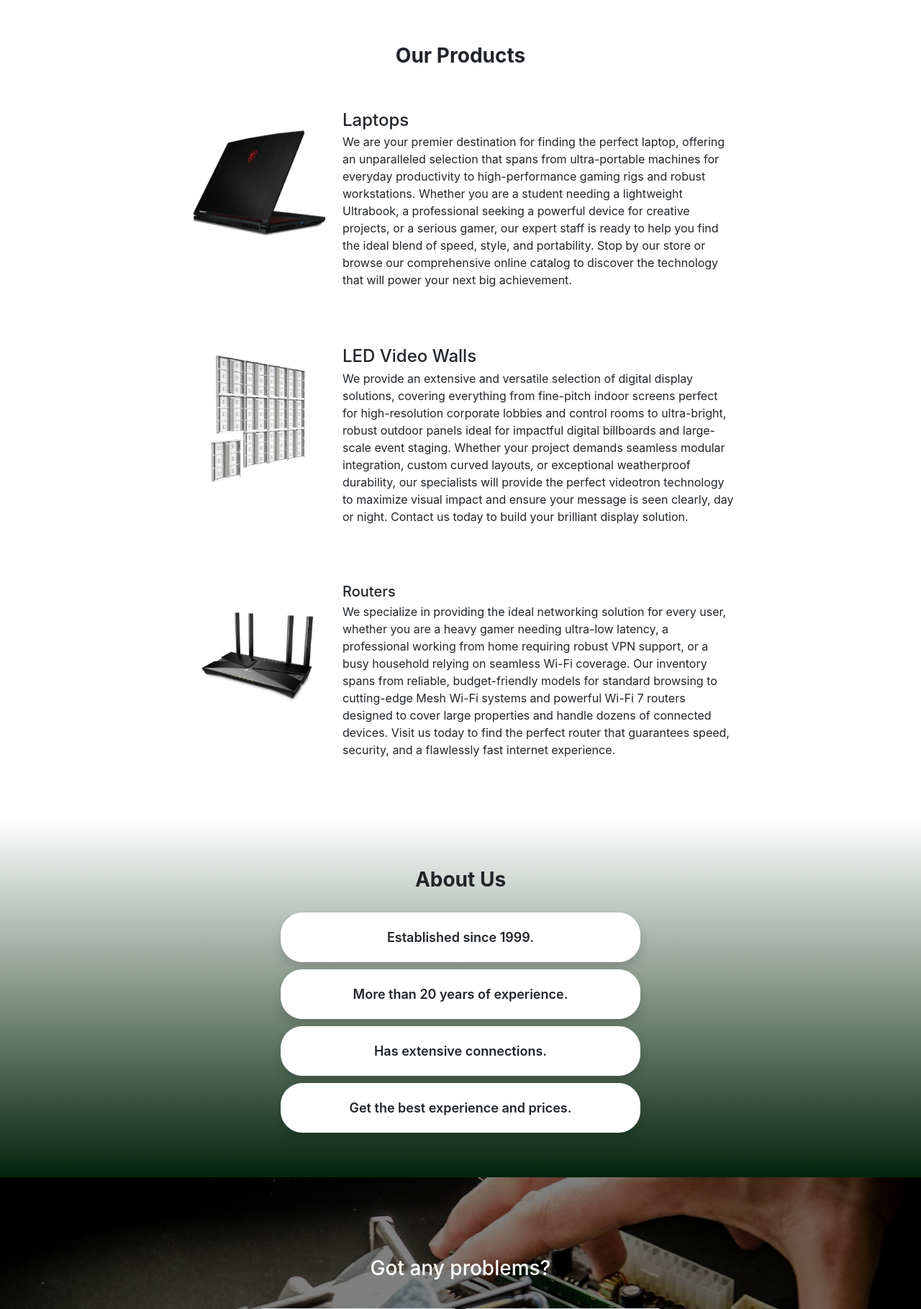
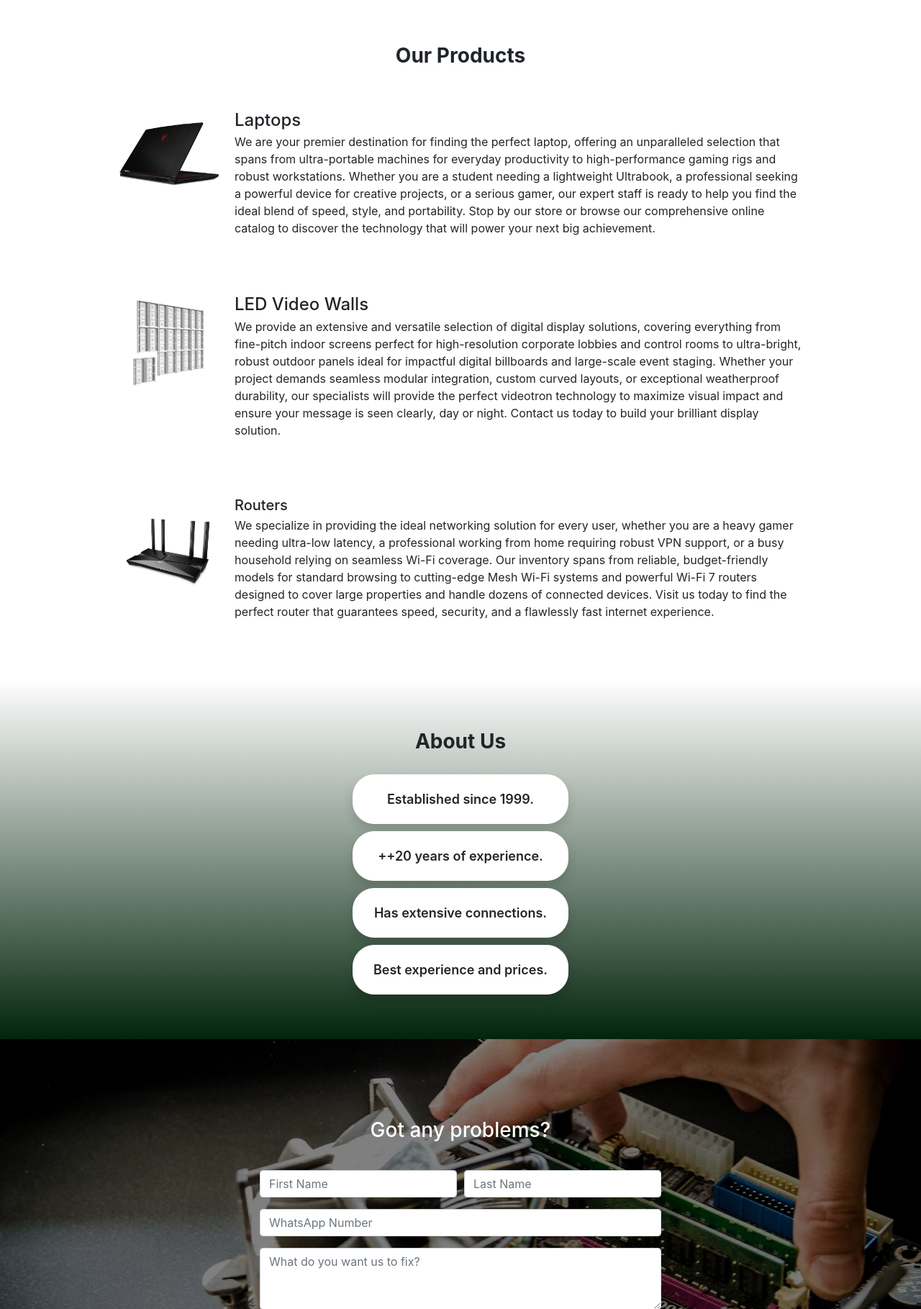
Before and after one commit to alin-anarghya/web-excercise, a PHP site: page / in a window 1280 px wide. Shown: the part 1157-2976 px from the top of the page at 72% size. Run offline with PHP 8.4, Linux system fonts and the light colour scheme.

Commit message:
Latihan Bootstrap rev1

```diff
--- a/assets/css/style.css
+++ b/assets/css/style.css
@@ -16,6 +16,8 @@
     font-weight: bold;
     gap: 20px;
 }
+
+
 
 /* Home */
 .jumbotron-img {
@@ -43,6 +45,8 @@
     font-style: italic;
     font-weight: initial;
 }
+
+
 
 /* Services */
 .serv-bg {
@@ -77,10 +81,6 @@
 
 
 
-
-
-
-
 /* Products */
 .prd {
     background: #ffffff;
@@ -99,20 +99,14 @@
 
 .li-pad {
     padding: 20px;
-    max-width: 800px;
+    max-width: 1000px;
     justify-self: center;
 }
 
 .pro-img {
-    width: 200px;
-    height: 200px;
+    max-width: 150px;
+    max-height: 150px;
 }
-
-
-
-
-
-
 
 
 
@@ -151,19 +145,14 @@
     border: 1px solid white;
     border-radius: 30px;
     padding: 20px;
-    width: 500px;
+    width: 300px;
 }
 
 .abt-bla {
     align-self: center;
 }
 
-.abt-img {
-    display: flex;
-    justify-content: center;
-    width: 330px;
-    height: 440px;
-}
+
 
 /* Contact */
 .contact-bg {
@@ -198,6 +187,8 @@
     justify-content: center;
 }
 
+
+
 /* Footer */
 .footer-bg {
     background-color: #02240b;
--- a/index.html
+++ b/index.html
@@ -145,7 +145,7 @@
                 </div>
                 <div class="abt-point">
                     <div class="card abt-num shadow">
-                        <div class="abt-bla">More than 20 years of experience.</div>
+                        <div class="abt-bla">++20 years of experience.</div>
                     </div>
                 </div>
                 <div class="abt-point">
@@ -155,7 +155,7 @@
                 </div>
                 <div class="abt-point">
                     <div class="card abt-num shadow">
-                        <div class="abt-bla">Get the best experience and prices.</div>
+                        <div class="abt-bla">Best experience and prices.</div>
                     </div>
                 </div>
             </div>
```
